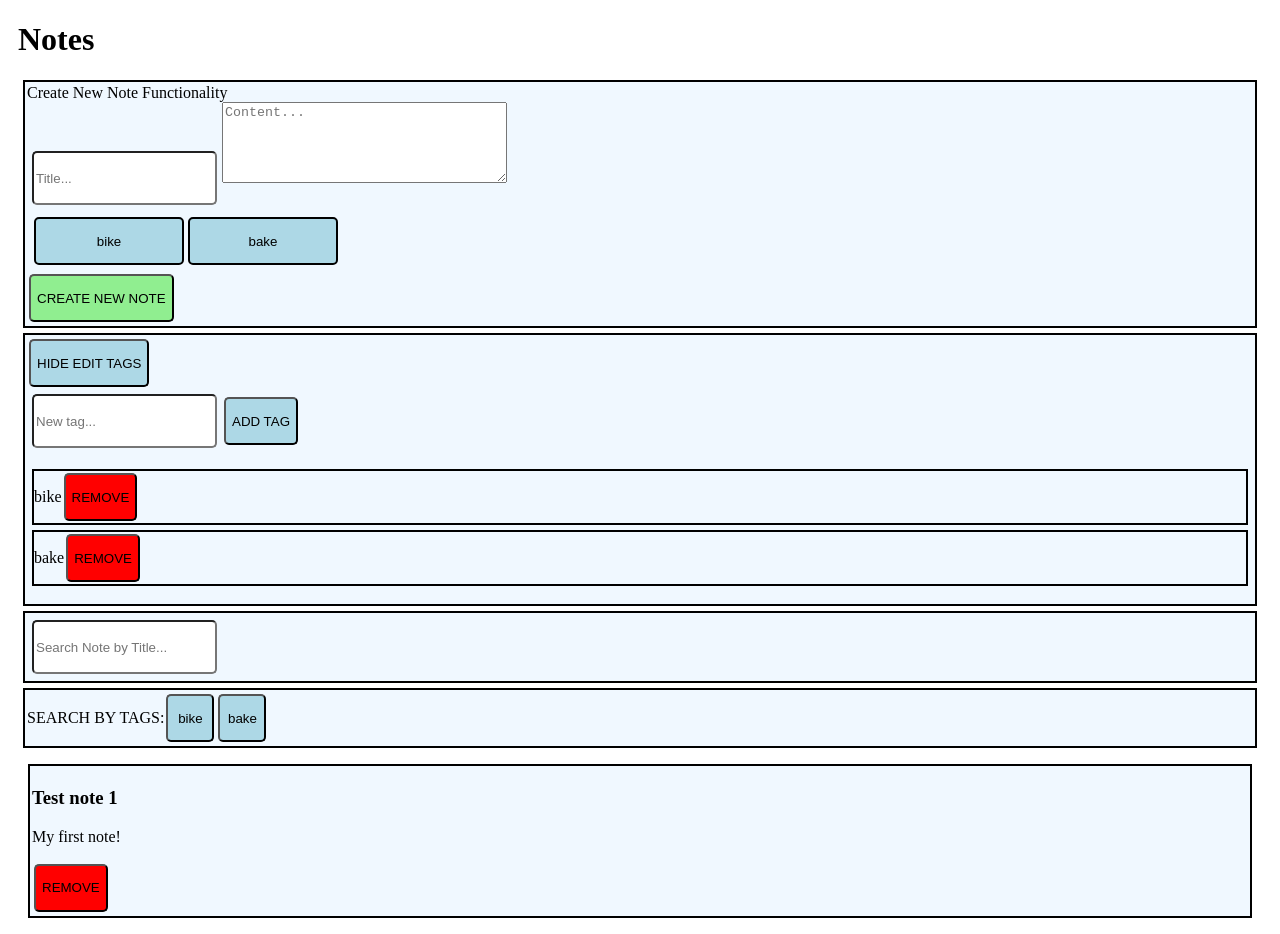
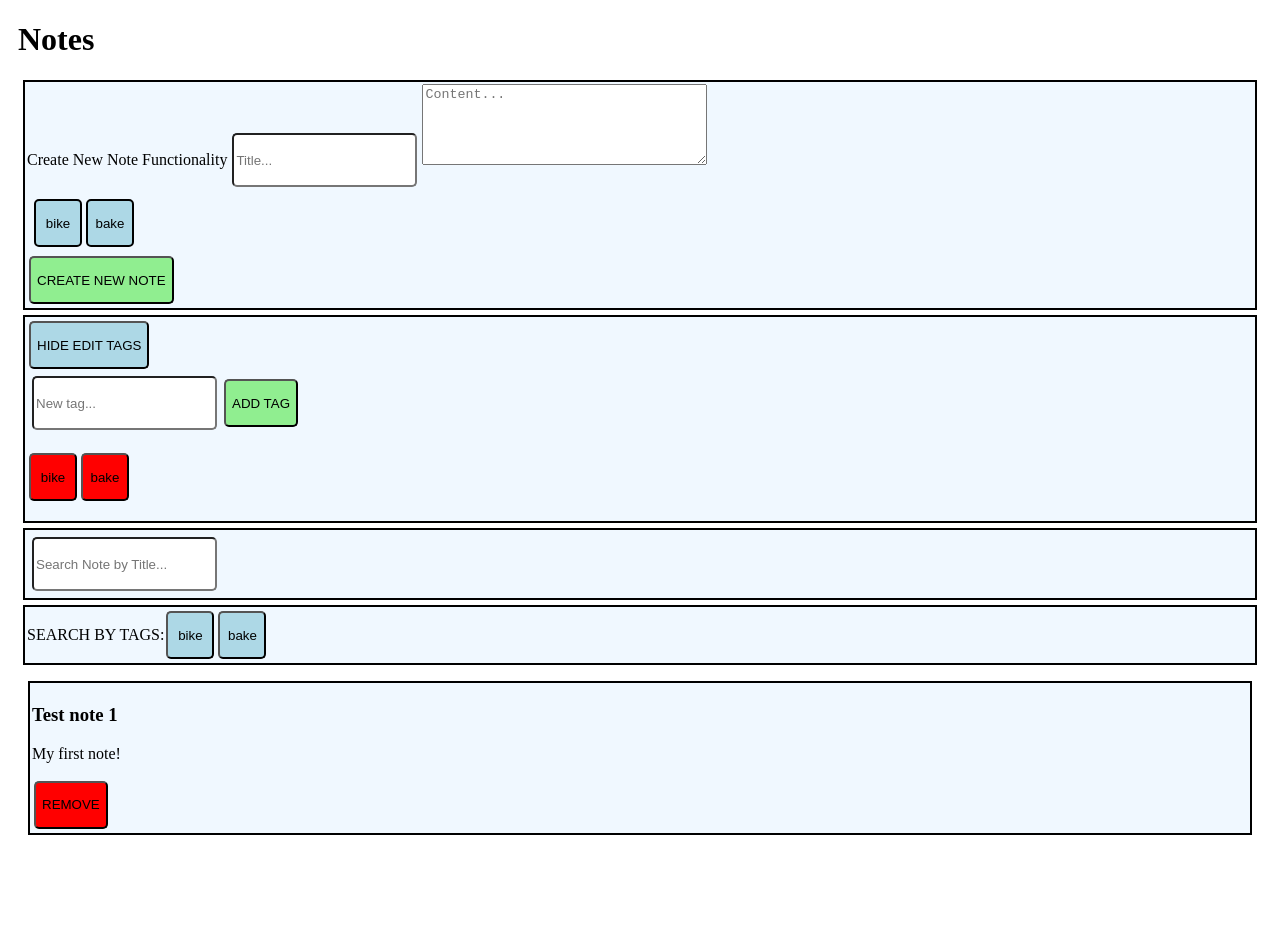
Before and after one commit to TheoJoha/advanced-react-notes, a React (Create React App) app: page / in a window 1280 px wide. Both pictures are taken after a click on the button "SHOW EDIT TAGS". After the commit the page ends 851 px from the top, so only its background shows below. Built offline with nearby package versions, Linux system fonts and the light colour scheme.

Commit message:
fixed create tags bug

```diff
--- a/src/App.js
+++ b/src/App.js
@@ -1,4 +1,4 @@
-import { useState } from 'react';
+import { useState, useEffect } from 'react';
 import Create from './Create';
 import EditTags from './EditTags';
 import Notes from './Notes';
@@ -25,6 +25,16 @@ function App() {
   const [newTag, setNewTag] = useState("")
   const [filterInput, setFilterInput] = useState("")
   const [filterTags, setFilterTags] = useState([])
+  const [selectedTags, setSelectedTags] = useState([])
+
+  useEffect(() => {
+    setNewNote({
+      title: "",
+      content: "",
+      tags: [],
+      id: nanoid()
+    })
+  },[notes])
 
   const addNewTag = (e) => {
     e.preventDefault()
@@ -34,17 +44,41 @@ function App() {
   }
 
   const createNewNote = (e) => {
-    e.preventDefault()
     console.log(e.target)
     setNotes(prev => [...prev, newNote])
-    setNewNote({
-      title: "",
-      content: "",
-      tags: [],
-      id: nanoid()
+
+    console.log(newNote)
+    console.log(notes)
+  }
+
+  const handleTagClick = (e) => {
+    console.log(e.target.value)
+    setSelectedTags(prev => {
+      if (prev.includes(e.target.value)) {
+        return prev
+      } else {
+        return [...prev, e.target.value]
+      }
+    })
+    setNewNote((prev) => {
+      if (!prev.tags.includes(e.target.value)) {
+        return ({
+          title: prev.title,
+          content: prev.content,
+          tags: [...prev.tags, e.target.value],
+          id: prev.id
+        })
+      } else {
+        return ({
+          title: prev.title,
+          content: prev.content,
+          tags: prev.tags,
+          id: prev.id
+        })
+      }
+
     })
     console.log(newNote)
-    console.log(notes)
   }
 
   const removeTag = (e) => {
@@ -59,6 +93,9 @@ function App() {
         setNewNote={setNewNote}
         createNewNote={createNewNote}
         tags={tags}
+        handleTagClick={handleTagClick}
+        selectedTags={selectedTags}
+        setSelectedTags={setSelectedTags}
       />
       <EditTags
         tags={tags} setTags={setTags}
--- a/src/Create.js
+++ b/src/Create.js
@@ -1,13 +1,12 @@
-import {useState} from 'react'
 import { nanoid } from "nanoid"
+import { useState } from "react"
 
-const Create = ({ notes, tags, createNewNote, newNote, setNewNote }) => {
+const Create = ({ handleTagClick, notes, tags, createNewNote, newNote, setNewNote }) => {
 
     return (
-        <div id="createNewNoteDiv">
+        <div id="createNewNoteDiv" >
             Create New Note Functionality
-            <form onSubmit={(e) => createNewNote(e)}>
-                <input value={newNote.title || ""} type="text" placeholder="Title..." onChange={(e) => setNewNote(prev => {
+            <input value={newNote.title} type="text" placeholder="Title..." onChange={(e) => setNewNote(prev => {
                 return (
                     {
                         title: e.target.value,
@@ -28,28 +27,11 @@ const Create = ({ notes, tags, createNewNote, newNote, setNewNote }) => {
                 )
             })} id="newNoteContent" />
             <div id="editTagsInsideOfCreateNewNoteDiv">
-                    {tags.map(tag => <button
-                    style={{backgroundColor: newNote.tags.includes(tag) ? "greenyellow" : "lightblue"}}
-                    className="createNewNoteTag" key={nanoid()} onClick={() => setNewNote((prev) => {
-                        if (newNote?.tags.includes(tag)) {
-                            return {
-                                title: prev.title,
-                                content: prev.content,
-                                tags: prev.tags.filter(x => x !== tag),
-                                id: prev.id
-                            }
-                        } else {
-                            return {
-                                title: prev.title,
-                                content: prev.content,
-                                tags: prev.tags.push(tag),
-                                id: prev.id
-                            }
-                        }
-                    })} >{tag}</button>)}
+                {tags.map(tag => <button value={tag}
+                    /* style={{ backgroundColor: selectedTags.includes(tag) ? "greenyellow" : "lightblue" }} */
+                    className="createNewNoteTag" key={nanoid()} onClick={e => handleTagClick(e)} >{tag}</button>)}
             </div>
-                <button className="submitButton" type="submit">CREATE NEW NOTE</button>
-            </form>
+            <button onClick={createNewNote} className="submitButton" type="submit">CREATE NEW NOTE</button>
         </div>
     )
 }
--- a/src/EditTags.js
+++ b/src/EditTags.js
@@ -15,12 +15,11 @@ const EditTags = ({ tags, setTags, newTag, addNewTag, setNewTag }) => {
             type="text"
             onChange={(e) => setNewTag(e.target.value)}
           />
-          <button type="submit">ADD TAG</button>
+          <button style={{backgroundColor: "lightgreen"}} type="submit">ADD TAG</button>
         </form>
         <ul>
-          {tags.map(tag => <li className="removeTagDiv" key={nanoid()}>{tag}
-            <button className="removeTag" onClick={() => setTags(prev => prev.filter(x => x !== tag))}>REMOVE</button>
-          </li>)}
+          {tags.map(tag => <button key={nanoid()} className="removeTag" onClick={() => setTags(prev => prev.filter(x => x !== tag))}>{tag}</button>
+          )}
         </ul>
       </div>
     )
--- a/src/index.css
+++ b/src/index.css
@@ -40,7 +40,9 @@ li {
   border: solid black 2px;
   min-height: 48px;
   min-width: 48px;
-  width: 150px;
+  /* width: 150px; */
+  display: inline-block;
+
 }
 
 .note {
@@ -74,13 +76,14 @@ li {
 
 .createNewNoteTag:hover {
   background-color: beige !important;
+
 }
 
 button:hover {
   background-color: beige
 }
 
-#createNewNoteDiv, #editTagsDiv, .note, #searchByTags, #searchByTitleDiv {
+#createNewNoteDiv, #editTagsDiv, .note, #searchByTags, #searchByTitleDiv, #createNewNoteDiv {
   background-color: aliceblue;
   padding: 2px;
 }
```
Also changed, not shown: src/Notes.js (+4 -4 lines). Lines whose indentation alone changed are shown as unchanged.
